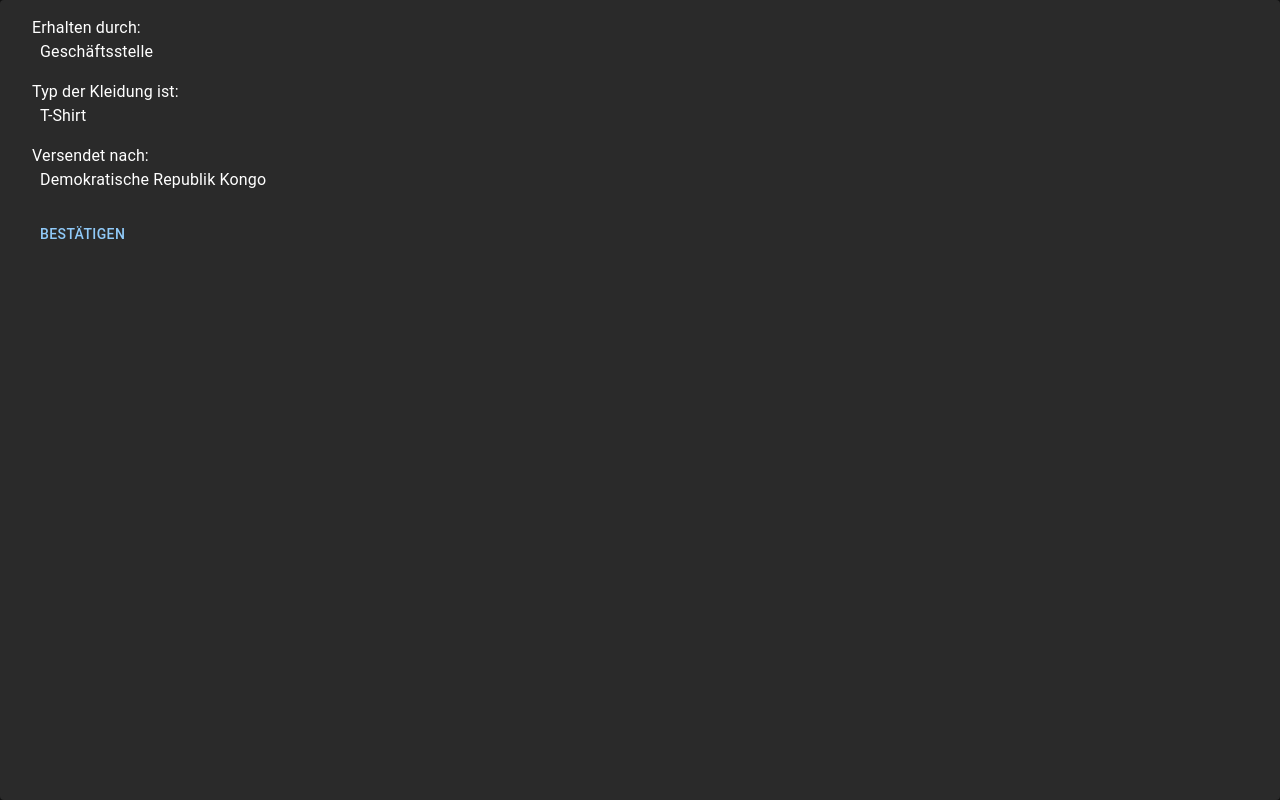
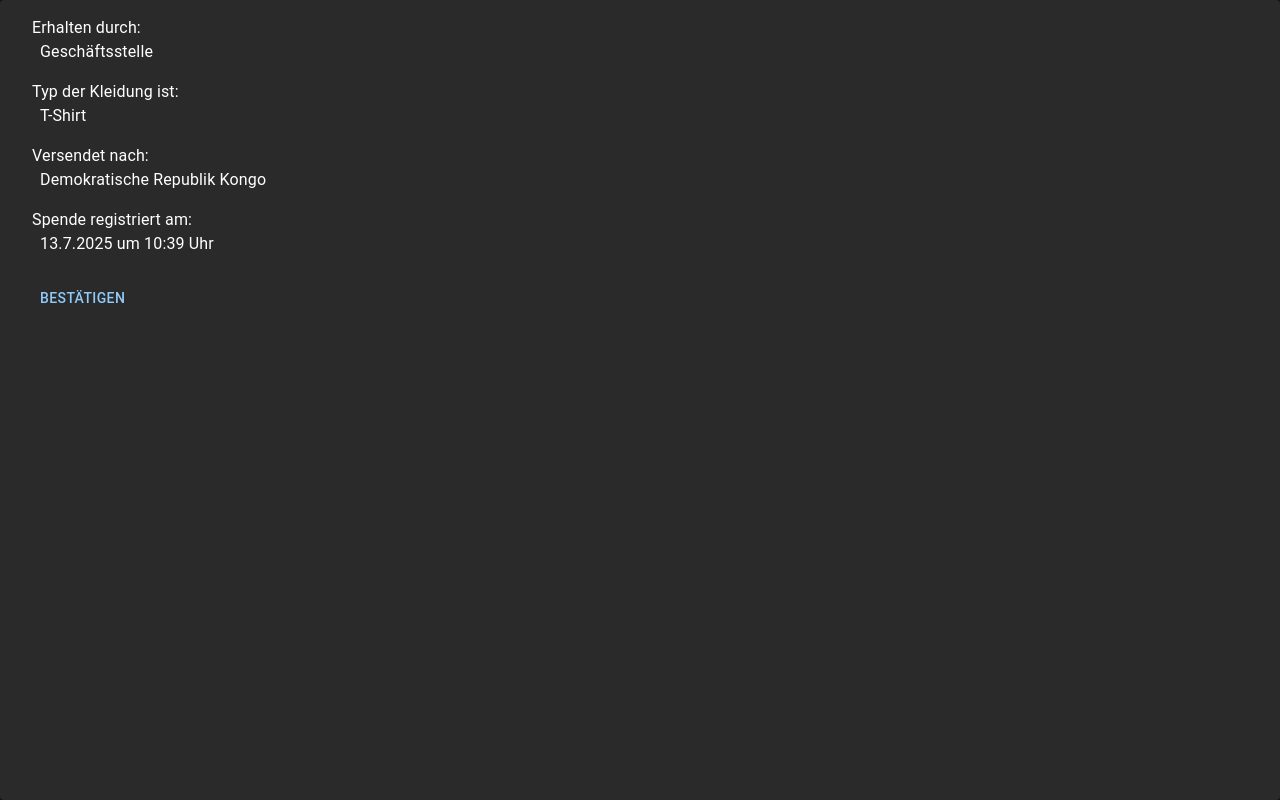
Before and after one commit to itmustbemagic/kleiderspende, a React (Create React App) app: page / in a window 1280 px wide. Both pictures are taken after a click on the button "SPENDE REGISTRIEREN". Built offline with nearby package versions, Linux system fonts and the light colour scheme.

Commit message:
add date to confirmation page

```diff
--- a/src/components/ConfirmationPopup.tsx
+++ b/src/components/ConfirmationPopup.tsx
@@ -16,6 +16,7 @@ interface IConfirmationPopup {
 }
 
 const ConfirmationPopup = ({ open, onClose, formData }: IConfirmationPopup) => {
+  const currentDate = new Date();
   return (
     <Backdrop sx={{ zIndex: 9999 }} open={open}>
       <Paper
@@ -67,6 +68,15 @@ const ConfirmationPopup = ({ open, onClose, formData }: IConfirmationPopup) => {
         >
           {formData.crisisArea}
         </Typography>
+        <Typography variant={'body1'} sx={{ marginTop: '16px' }}>
+          Spende registriert am:
+        </Typography>
+        <Typography
+          variant={'body1'}
+          sx={{ marginLeft: '8px', marginBottom: '8px' }}
+        >
+          {`${currentDate.toLocaleDateString('de-DE', {})} um ${currentDate.toLocaleTimeString('de-DE', { hour: '2-digit', minute: '2-digit' })} Uhr`}
+        </Typography>
         <Button sx={{ marginTop: '16px' }} onClick={onClose}>
           Bestätigen
         </Button>
```
